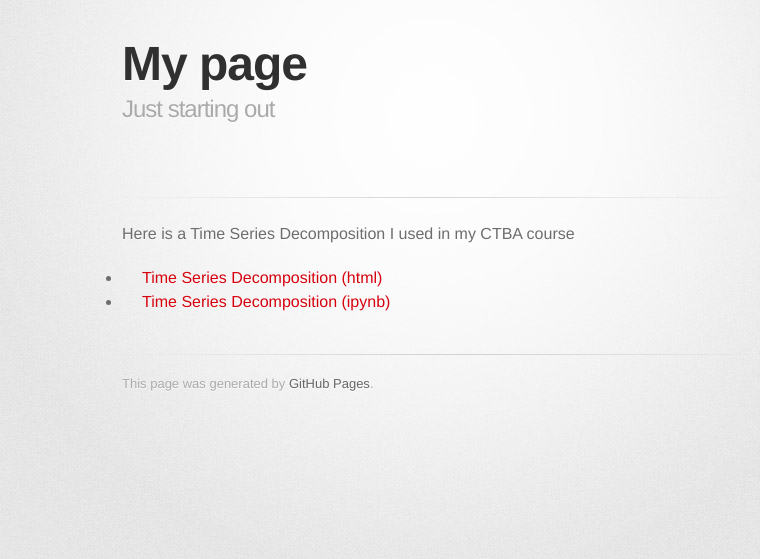
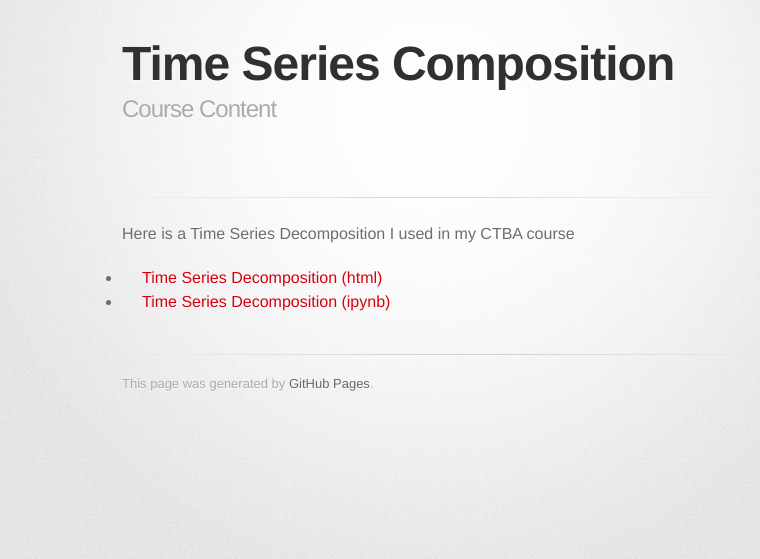
Before and after one commit to ddg885/ddg885.github.io, a Jekyll site: the page built from timeseries/index.md, in a window 1280 px wide. Shown: the top 559 px of the page, without its empty margins (208-968 px from the left). Built offline with Jekyll 4.4.1, drawn with Linux system fonts in a browser that asks for light colours; some web fonts are replaced; our own code applies the rules of GitHub Pages for plain Markdown files.

Commit message:
Update index.md

```diff
--- a/timeseries/index.md
+++ b/timeseries/index.md
@@ -1,6 +1,6 @@
 ---
-title: My page
-description: Just starting out
+title: Time Series Composition
+description: Course Content
 ---
 
 Here is a Time Series Decomposition I used in my CTBA course
```
